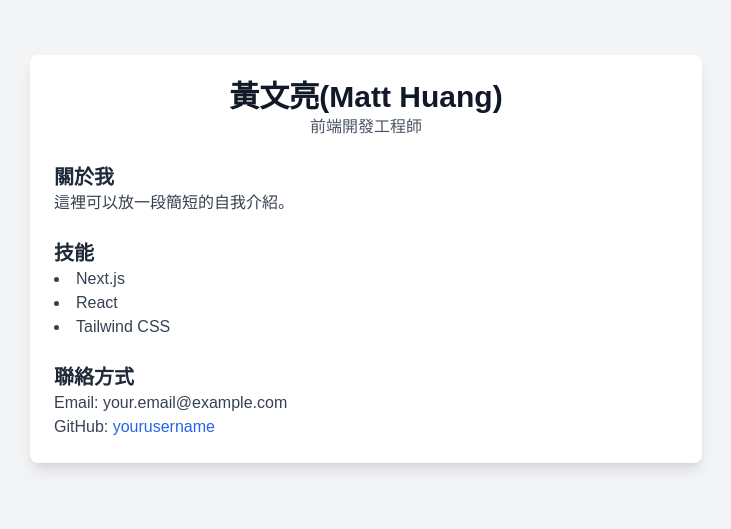
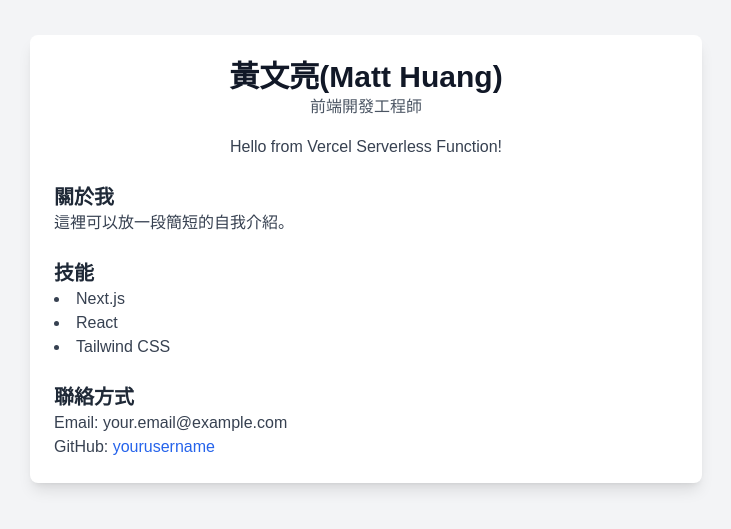
Before and after one commit to wenlianghuang/matt-huang-resume, a Next.js app: page / in a window 1280 px wide. Shown: the part 141-670 px from the top of the page, without its empty margins (274-1005 px from the left). Built offline with nearby package versions, Linux system fonts and the light colour scheme.

Commit message:
modified file

```diff
--- /dev/null
+++ b/app/api/hello/route.ts
@@ -0,0 +1,6 @@
+import { NextResponse } from 'next/server';
+
+export async function GET() {
+  // 返回一段 JSON 資料
+  return NextResponse.json({ message: 'Hello from Vercel Serverless Function!' });
+}
--- a/app/page.tsx
+++ b/app/page.tsx
@@ -1,11 +1,23 @@
-//import Image from "next/image";
+import { useEffect, useState } from 'react';
 
 export default function Home() {
+  const [message, setMessage] = useState('');
+
+  useEffect(() => {
+    // 呼叫後端 API
+    fetch('/api/hello')
+      .then((res) => res.json())
+      .then((data) => setMessage(data.message));
+  }, []);
+
   return (
     <main className="flex min-h-screen flex-col items-center justify-center p-6 bg-gray-100">
       <div className="bg-white shadow-lg rounded-lg p-6 max-w-2xl w-full">
         <h1 className="text-3xl font-bold text-center text-gray-900">黃文亮(Matt Huang)</h1>
         <p className="text-center text-gray-600">前端開發工程師</p>
+
+        {/* 顯示來自後端的訊息 */}
+        <p className="text-center text-gray-700 mt-4">{message}</p>
 
         <section className="mt-6">
           <h2 className="text-xl font-semibold text-gray-800">關於我</h2>
```
